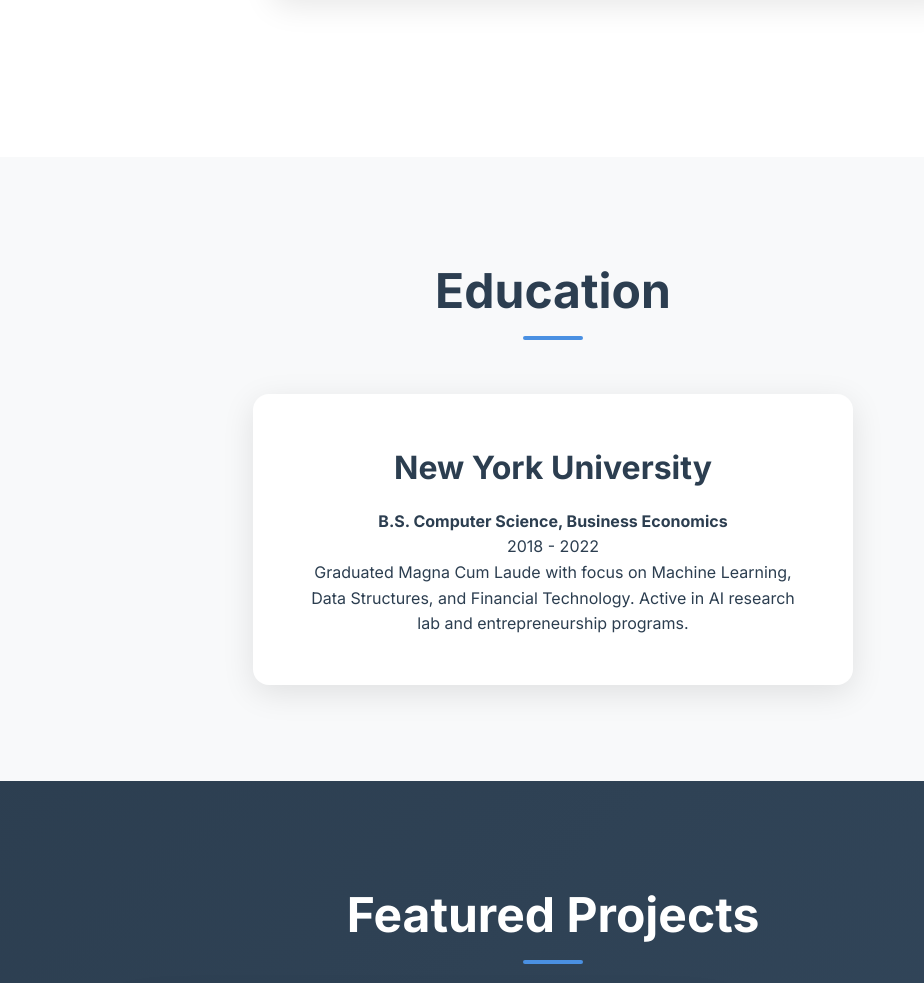
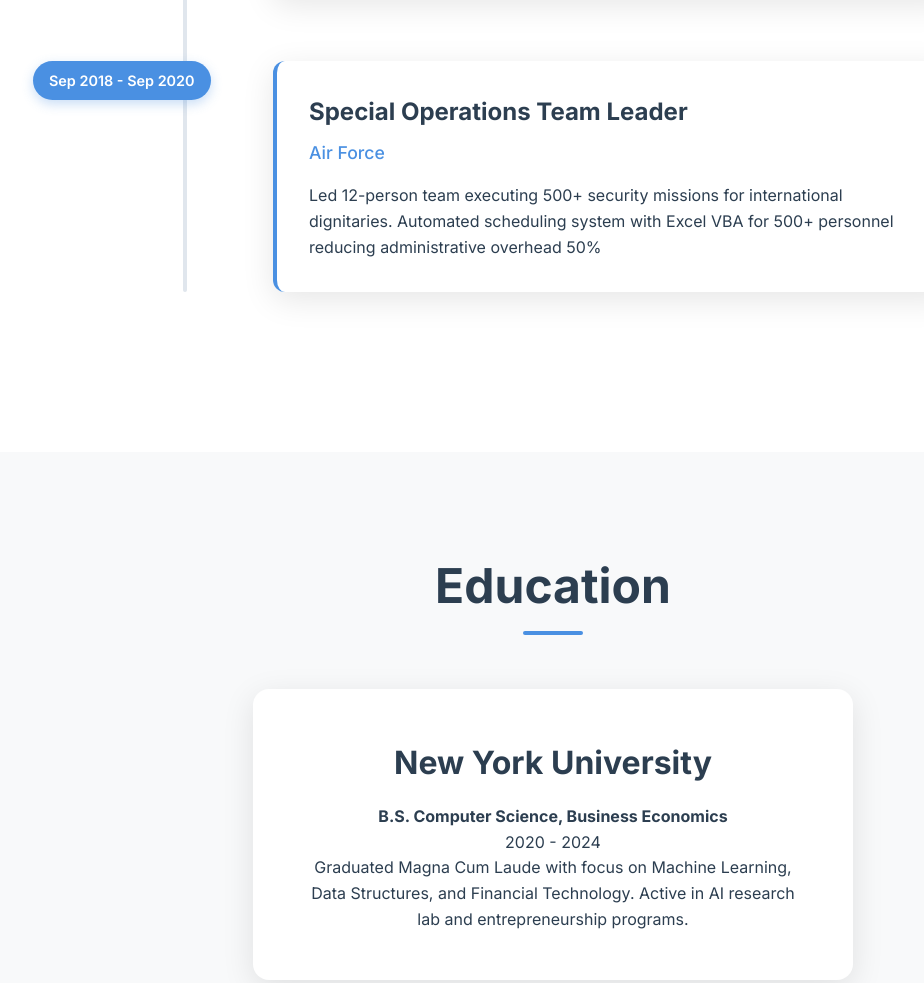
Before and after one commit to metahwi/metahwi, a website: page index.html in a window 1280 px wide. Shown: the part 2106-3089 px from the top of the page, without its empty margins (87-1011 px from the left). Drawn offline with Linux system fonts and the light colour scheme; files whose address does not match are found by name.

Commit message:
date fix

```diff
--- a/index.html
+++ b/index.html
@@ -94,6 +94,17 @@
                         </p>
                     </div>
                 </div>
+
+                <div class="timeline-item" data-date="Oct 2022 - Nov 2022">
+                    <div class="timeline-date" data-en="Oct 2022 - Nov 2022" data-ko="2022년 10월 - 11월">Sep 2018 - Sep 2020</div>
+                    <div class="timeline-content">
+                        <h3 data-en="Full-Stack Development Intern" data-ko="풀스택 개발 인턴">Special Operations Team Leader</h3>
+                        <h4 data-en="Amazon Web Services" data-ko="아마존 웹 서비스">Air Force</h4>
+                        <p data-en="Built IoT authentication system improving device security 40% and optimizing infrastructure costs 25%. Architected serverless AI applications using AWS Lambda/SageMaker." data-ko="IoT 인증 시스템을 구축하여 디바이스 보안을 40% 향상시키고 인프라 비용을 25% 최적화했습니다. AWS Lambda/SageMaker를 사용한 서버리스 AI 애플리케이션을 설계했습니다.">
+                            Led 12-person team executing 500+ security missions for international dignitaries. Automated scheduling system with Excel VBA for 500+ personnel reducing administrative overhead 50%
+                        </p>
+                    </div>
+                </div>
             </div>
         </div>
     </section>
@@ -106,7 +117,7 @@
                 <div class="education-content">
                     <h3 data-en="New York University" data-ko="뉴욕대학교">New York University</h4>
                     <h4 data-en="B.S. Computer Science, Business Economics" data-ko="컴퓨터 과학 학사, 비즈니스 경제학">B.S. Computer Science, Business Economics</h3>
-                    <p class="education-year" data-en="2018 - 2022" data-ko="2018 - 2022">2018 - 2022</p>
+                    <p class="education-year" data-en="2020 - 2024" data-ko="2020 - 2024">2020 - 2024</p>
                     <p data-en="Graduated Magna Cum Laude with focus on Machine Learning, Data Structures, and Financial Technology. Active in AI research lab and entrepreneurship programs." data-ko="머신러닝, 데이터 구조, 핀테크에 중점을 두고 최우등으로 졸업. AI 연구실과 창업 프로그램에서 활발히 활동했습니다.">
                         Graduated Magna Cum Laude with focus on Machine Learning, Data Structures, and Financial Technology. Active in AI research lab and entrepreneurship programs.
                     </p>
```
